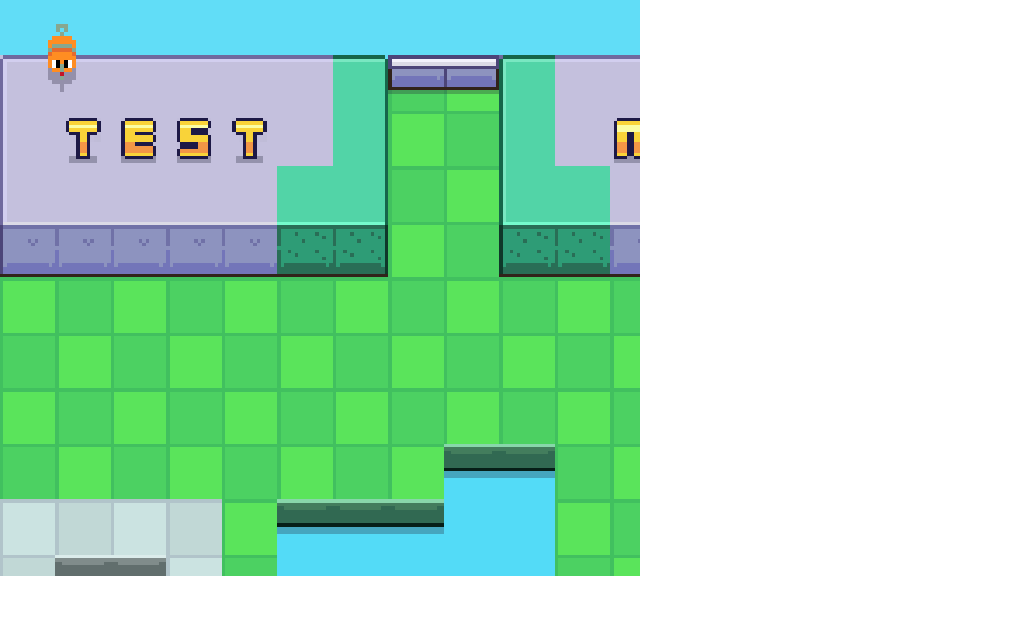
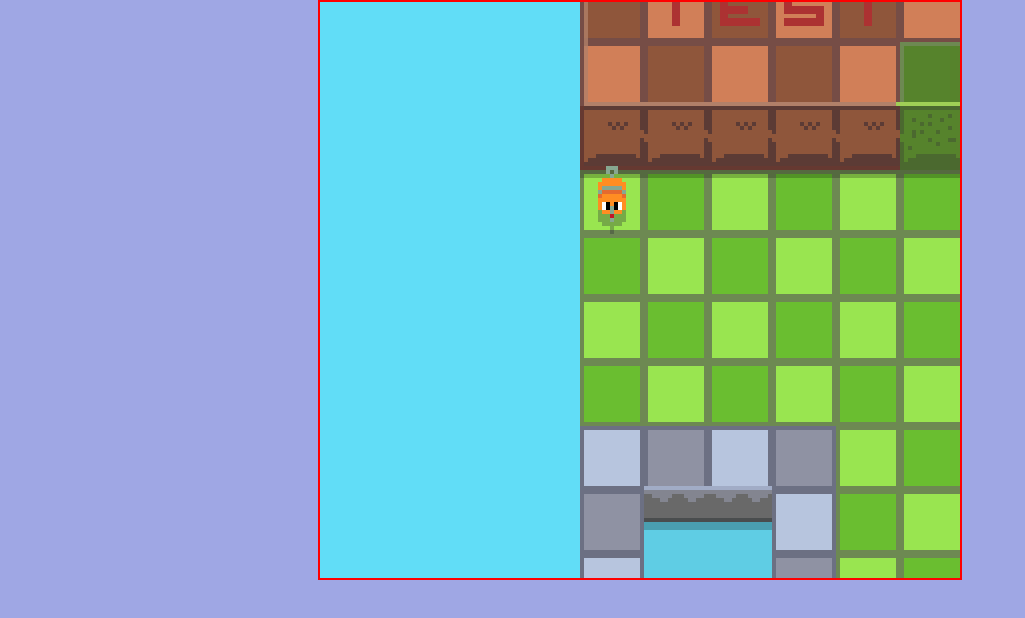
Before and after one commit to gvamaral/react-project, a React (Create React App) app: page / in a window 1280 px wide. Shown: the top 618 px of the page, without its empty margins (0-1025 px from the left). Built offline with nearby package versions, Linux system fonts and the light colour scheme.

Commit message:
walls working when speed 16

```diff
--- a/src/App.css
+++ b/src/App.css
@@ -15,6 +15,13 @@
   }
 }
 
+body{
+  display: flex;
+  align-items: center;
+  justify-content: center;
+  background-color: #9fa7e4;
+}
+
 .pixel-art {
   image-rendering: pixelated;
 }
@@ -22,6 +29,7 @@
 .camera {
   width: calc(var(--pixel-size) * 160);
   height: calc(var(--pixel-size) * 144);
+  border: 2px solid red;
   overflow: hidden; /* change to hidden if visible */
   background: #61ddf7;
   position: relative;
@@ -31,29 +39,31 @@
   image-rendering: pixelated;
   background-image: url(../public/images/maps/test_map.png);
   background-size: 100%;
-  width: calc(13 * var(--grid-cell));
-  height: calc(10 * var(--grid-cell));
+  width: calc(16 * var(--grid-cell));
+  height: calc(16 * var(--grid-cell));
   position: relative;
+  /* transition: .6s all; */
+  /* transition-timing-function: linear; */
 }
 
 .character {
+  top: calc(var(--pixel-size) * -7);
+  left: calc(var(--pixel-size) * -7.5);
   width: calc(var(--grid-cell) * 2);
   height: calc(var(--grid-cell) * 2);
   position: absolute;
   overflow: hidden; /* change to hidden if visible */
+  /* transition: .6s all; */
+  /* transition-timing-function: linear; */
 }
 
 .character-spritesheet {
   position: absolute;
-  /* animation: moveSpritesheet 1s steps(4) infinite; */
   width: calc(var(--pixel-size) * 128);
   height: calc(var(--pixel-size) * 128);
 }
-
-.character-shadow {
-  width: calc(var(--grid-cell) * 2);
-  height: calc(var(--grid-cell) * 2);
-  position: absolute;
+.character[walking='true'] .character-spritesheet{
+  animation: moveSpritesheet 0.6s steps(4) infinite;
 }
 
 .face-right {
--- a/src/App.js
+++ b/src/App.js
@@ -1,47 +1,19 @@
 import { useEffect, useRef, useState } from 'react';
-import useKey from './useKey';
+import useMovement from './useMovement';
 import './App.css';
 
 function App() {
-  const pixelSize = parseInt(getComputedStyle(document.documentElement).getPropertyValue('--pixel-size'))*16;
-  const [facingPosition, setFacingPosition] = useState('');
-  const [x, setX] = useState(0);
-  const [y, setY] = useState(0);
+  let {x, gridCell, pixelSize, cameraLeft, y, cameraTop, facingPosition, walking} = useMovement();
 
-  function useMovement() {
-    let speed = 1;
-
-    const moveUp = (event) => {
-      console.log("Up arrow was pressed, move Up");
-      setFacingPosition('face-up');
-      setY(y-speed);
-    }
-    const moveRight = () => {
-      console.log("Right arrow was pressed, move Right");
-      setFacingPosition('face-right');
-      setX(x+speed);
-    }
-    const moveDown = () => {
-      console.log("Down arrow was pressed, move Down");
-      setFacingPosition('face-down');
-      setY(y+speed);
-    }
-    const moveLeft = () => {
-      console.log("Left arrow was pressed, move Left");
-      setFacingPosition('face-left');
-      setX(x-speed);
-    }
-    useKey("ArrowUp", moveUp);
-    useKey("ArrowRight", moveRight);
-    useKey("ArrowDown", moveDown);
-    useKey("ArrowLeft", moveLeft);
-  }
-  useMovement();
   return (
     <div className='camera'>
-      <div className='map pixel-art'>
+      <div
+      className='map pixel-art'
+      style={{'transform': `translate3d(${-x*pixelSize+cameraLeft}px, ${-y*pixelSize+cameraTop}px, 0)`}}
+      >
         <div
         className='character'
+        walking={walking}
         style={{'transform': `translate3d(${x*pixelSize}px, ${y*pixelSize}px, 0)`}}
         >
           <img
--- a/src/useKey.js
+++ b/src/useKey.js
@@ -15,7 +15,14 @@ export default function useKey(key, callback) {
           event.preventDefault();
         }
       }
+      function remove() {
+        console.log("removed");
+      }
       document.addEventListener("keydown", handle);
-      return () => document.removeEventListener("keydown", handle)
+      document.addEventListener("keyup", remove);
+      return () => {
+        document.removeEventListener("keydown", handle);
+        document.removeEventListener("keyup", remove);
+    }
     }, [key]);
   }
--- /dev/null
+++ b/src/useMovement.js
@@ -0,0 +1,107 @@
+import { useState, useEffect } from 'react';
+
+export default function useMovement( gridArray = null ) {
+    let speed = 16;
+
+    const pixelSize = parseInt(getComputedStyle(document.documentElement).getPropertyValue('--pixel-size'));
+    const gridCell = 16;  //Size of a block, just 16 because for some reason it already accounts pixel size
+    const MAX_X_POSITION = (gridCell * 15); //Size of a block, times 15 blocks (accounting for start 0), and -5 to account for charater size
+    const MAX_Y_POSITION = (gridCell * 15);
+    const [facingPosition, setFacingPosition] = useState('');
+    // let [x, setX] = useState(0);
+    // let [y, setY] = useState(gridCell*4);
+    let [[x, y], setLocation] = useState([0, gridCell*4]);
+    console.log([x,y])
+    const [walking, setWalking] = useState('false');
+
+    const cameraLeft = pixelSize * 65;
+    const cameraTop = pixelSize * 42;
+
+    const mapWidth = 16
+    let moveUp = () => {
+        console.log("Up arrow was pressed, move Up");
+        setFacingPosition('face-up');
+        setLocation(([prevX, prevY]) => prevY > 0 && movementAllowed(DIRECTION.UP, (prevY/gridCell)*mapWidth+(prevX/gridCell)) ? [prevX, prevY - speed] : [prevX, prevY]);
+    };
+    const moveRight = () => {
+        console.log("Right arrow was pressed, move Right");
+        setFacingPosition('face-right');
+        setLocation(([prevX, prevY]) => prevX < MAX_X_POSITION && movementAllowed(DIRECTION.RIGHT, (prevY/gridCell)*mapWidth+(prevX/gridCell)) ? [prevX + speed, prevY] : [prevX, prevY]);
+    }
+    const moveDown = () => {
+        console.log("Down arrow was pressed, move Down");
+        setFacingPosition('face-down');
+        setLocation(([prevX, prevY]) => prevY < MAX_Y_POSITION && movementAllowed(DIRECTION.DOWN, (prevY/gridCell)*mapWidth+(prevX/gridCell)) ? [prevX, prevY + speed] : [prevX, prevY]);
+    }
+    const moveLeft = () => {
+        console.log("Left arrow was pressed, move Left");
+        setFacingPosition('face-left');
+        setLocation(([prevX, prevY]) => prevX > 0 && movementAllowed(DIRECTION.LEFT, (prevY/gridCell)*mapWidth+(prevX/gridCell)) ? [prevX - speed, prevY] : [prevX, prevY]);
+    }
+
+    // gridArray = 16 x 16
+    gridArray = gridArray ? gridArray : [
+        1, 1, 1, 1, 1, 1, 1, 1, 1, 1, 1, 1, 1, 1, 1, 1,
+        1, 1, 1, 1, 1, 1, 1, 0, 0, 1, 1, 1, 1, 1, 1, 1,
+        1, 1, 1, 1, 1, 1, 1, 0, 0, 1, 1, 1, 1, 1, 1, 1,
+        1, 1, 1, 1, 1, 1, 1, 0, 0, 1, 1, 1, 1, 1, 1, 1,
+        0, 0, 0, 0, 0, 0, 0, 0, 0, 0, 0, 0, 0, 0, 0, 0,
+        0, 0, 0, 0, 0, 0, 0, 0, 0, 0, 0, 0, 0, 0, 0, 0,
+        0, 0, 0, 0, 0, 0, 0, 0, 0, 0, 0, 0, 0, 0, 0, 0,
+        0, 0, 0, 0, 0, 0, 0, 0, 1, 1, 0, 0, 0, 0, 0, 0,
+        0, 0, 0, 0, 0, 0, 1, 1, 1, 1, 0, 0, 0, 0, 0, 0,
+        0, 1, 1, 0, 0, 0, 1, 1, 1, 1, 0, 0, 0, 0, 0, 1,
+        0, 1, 1, 0, 0, 0, 1, 1, 1, 1, 0, 0, 0, 1, 1, 1,
+        0, 1, 1, 0, 0, 0, 1, 1, 1, 1, 0, 0, 1, 1, 1, 1,
+        0, 1, 1, 0, 0, 0, 0, 0, 0, 0, 0, 0, 1, 1, 1, 1,
+        0, 1, 1, 0, 0, 0, 0, 0, 0, 0, 0, 0, 1, 1, 1, 1,
+        0, 0, 0, 0, 0, 0, 0, 0, 0, 0, 0, 0, 0, 0, 0, 0,
+        0, 0, 0, 0, 0, 0, 0, 0, 0, 0, 0, 0, 0, 0, 0, 0,
+    ]
+
+    const DIRECTION = {
+        LEFT: -1,
+        RIGHT: +1,
+        UP: -16,
+        DOWN: +16
+    }
+
+    const movementAllowed = (direction, coordinate) => {
+        console.log(gridArray[coordinate+direction])
+        return coordinate+direction > 0 && coordinate+direction < 16*16 && gridArray[coordinate+direction] === 0
+    }
+
+    const handleKeyDown = (e) => {
+        if(e.key === 'ArrowUp') { moveUp() }
+        else if(e.key === 'ArrowDown') { moveDown() }
+        else if(e.key=== 'ArrowLeft') { moveLeft() }
+        else if(e.key=== 'ArrowRight') { moveRight() }
+
+        setWalking('true');
+    }
+
+    const handleKeyUp = (e) => {
+        setWalking('false')
+    }
+
+    useEffect(() => {
+        document.addEventListener("keydown", handleKeyDown);
+        document.addEventListener("keyup", handleKeyUp);
+        return () => {
+          document.removeEventListener("keydown", handleKeyDown);
+          document.removeEventListener("keyup", handleKeyUp);
+        }
+      }, []);
+
+
+    return {
+        x,
+        gridCell,
+        pixelSize,
+        cameraLeft,
+        y,
+        cameraTop,
+        facingPosition,
+        walking
+    }
+}
```
Also changed, not shown: public/images/maps/test_map.png.
